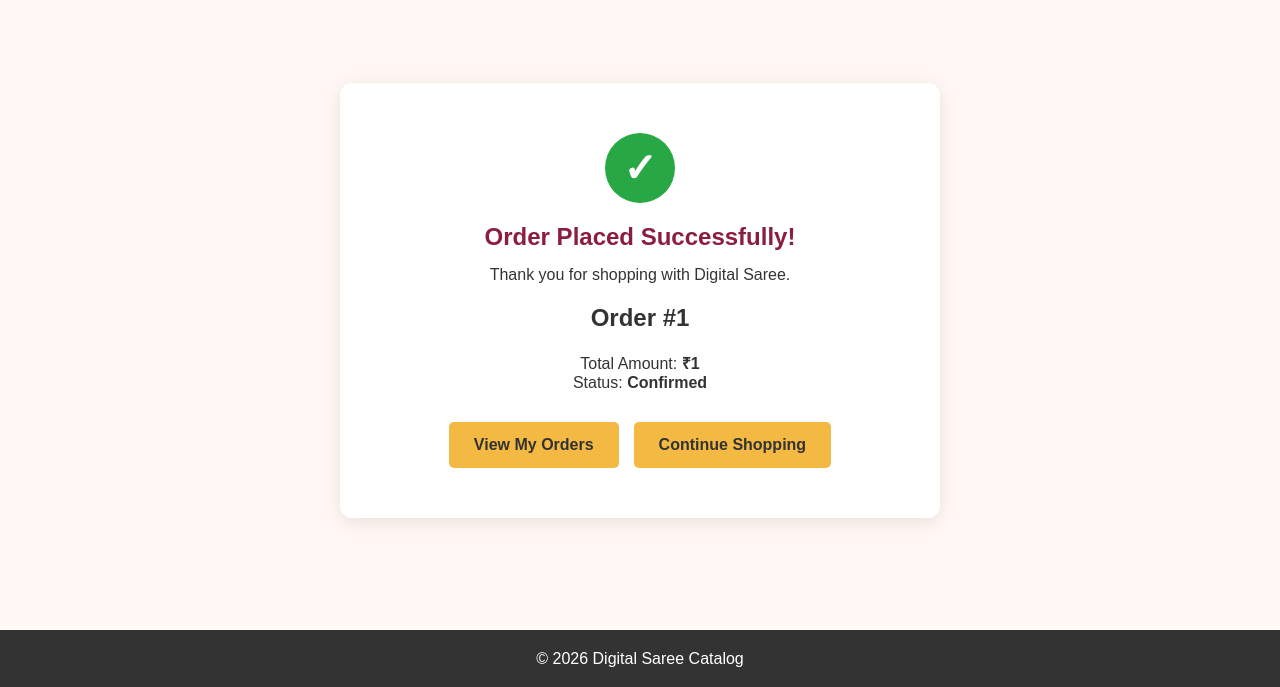
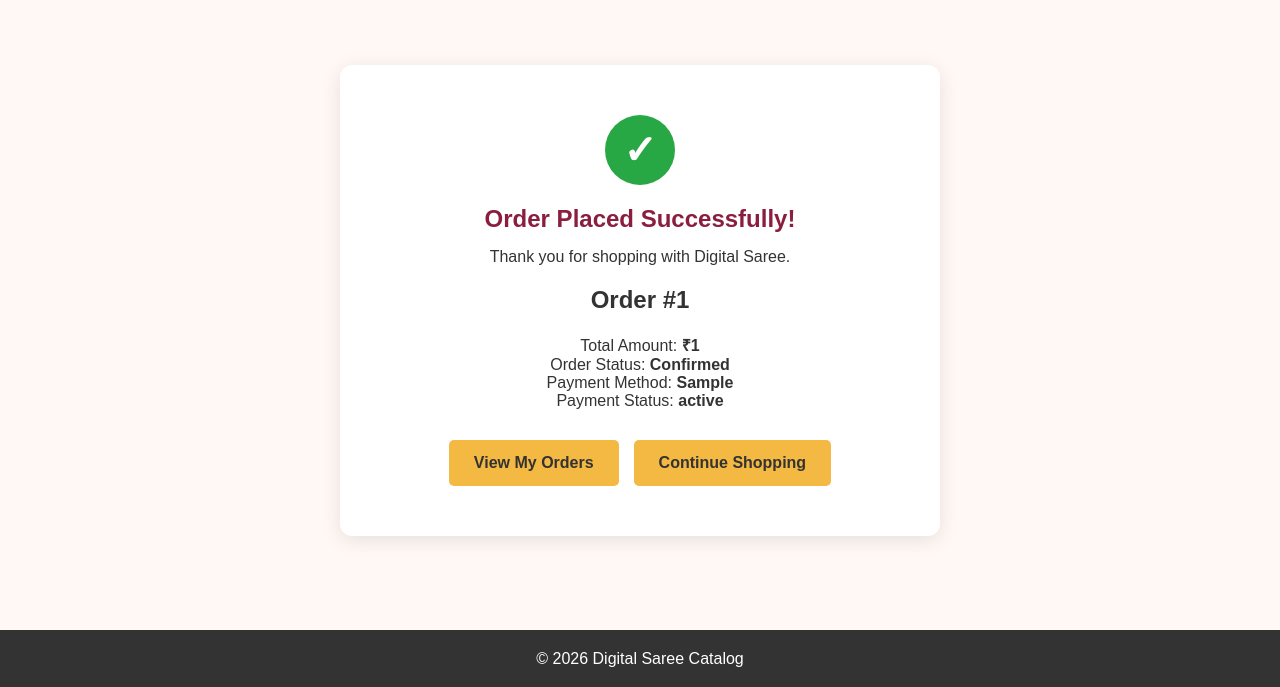
Before and after one commit to Navya1919Sri/Digital-Saree-Catalog-And-Online-Mangement-System, a Flask app: page /order-success/1 in a window 1280 px wide. Shown: the part 65-752 px from the top of the page. Run offline with Flask 3, Linux system fonts and the light colour scheme; a user stored in the database is signed in; tables that the repository leaves empty hold one stand-in row (values such as "Sample post"); a database or web service that is not in the repository returns one stand-in record (values such as "Sample title"); some libraries are stand-ins or nearby versions.

Commit message:
updated all files

```diff
--- a/templates/order_success.html
+++ b/templates/order_success.html
@@ -30,10 +30,17 @@ Order Successful - Digital Saree
         </p>
 
         <p>
-            Status:
+            Order Status:
             <strong>{{ order["status"] }}</strong>
         </p>
-
+         <p>
+            Payment Method:
+            <strong>{{ order["payment_method"] }}</strong>
+        </p>
+        <p>
+            Payment Status:
+            <strong>{{ order["payment_status"] }}</strong>
+        </p>
         <div class="success-buttons">
 
             <a href="/orders" class="btn">
```
